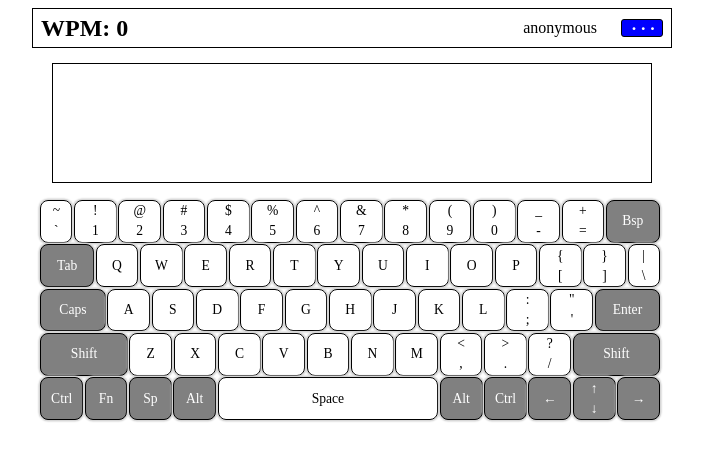
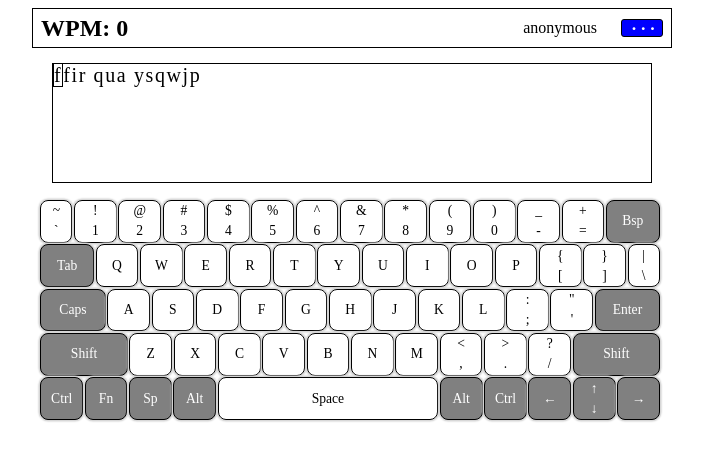
Before and after one commit to xtrabit/typing-practice, a React app: page / in a window 1280 px wide. Both pictures are taken after a click on the element 640 px from the left and 123 px from the top of the page. Shown: the top 460 px of the page, without its empty margins (288-991 px from the left). Built offline with nearby package versions, Linux system fonts and the light colour scheme; no server answers; the HTML template or start-up script is replaced by a standard one.

Commit message:
Implement basic exercise

```diff
--- a/src/components/Exercise.jsx
+++ b/src/components/Exercise.jsx
@@ -8,25 +8,38 @@
     this.state = {
       colorPressed: 'lightgreen',
       colorNormal: 'none',
-      testString: ''
+      colorUsed: '#DEB887',
+      testString: [],
+      index: 0,
+      test: false,
+      next: false
     };
     this.startExercise = this.startExercise.bind(this);
   }
 
   startExercise() {
+    // let node = document.getElementById('exercise');
+    // console.log('NODE ', node)
+    // node.innerHTML = '';
     const test = loadTest(this.props.data);
-    this.setState({testString: test});
+    this.setState({testString: test, index: 0});
     let time = 0;
     let start = 0;
     let end = 0;
     let current = null;
+
     const handleKey = (e) => {
+      if (this.state.next && e.type === 'keydown') {
+        this.setState({next: false});
+        this.startExercise();
+        return;
+      }
+      let index = this.state.index;
       const key = e.key;
-      console.log(e.type);
-      console.log(key);
       if (key === 'Escape') {
         window.removeEventListener('keydown', handleKey);
         window.removeEventListener('keyup', handleKey);
+        this.setState({test: false});
       }
       if  (e.type === 'keyup') {
         start = new Date();
@@ -44,19 +57,53 @@
             }, 250);
           })(current);
         }
+        console.log('CURRENT KEY - ', key)
+        let correctKey = this.state.testString[this.state.index];
+        let letter = document.getElementById('index' + this.state.index + correctKey);
+        console.log('index: ', this.state.index, '; key: ', key, '; expected key: ', correctKey)
+        if (key === this.state.testString[this.state.index]) {
+          letter.className = 'used';
+          // letter.style.cssText = `background-color: ${this.state.colorUsed}`;
+          index++;
+          if (index === this.state.testString.length) {
+            this.setState({next: true});
+            return;
+          }
+          correctKey = this.state.testString[index];
+          letter = document.getElementById('index' + index + correctKey);
+          letter.className = 'cursor';
+          this.setState({index: index});
+        } else {
+          console.log('index - ', index)
+          letter.className = 'mistake';
+        }
       }
     };
+    if (!this.state.test) {
+      window.addEventListener('keydown', handleKey.bind(this));
+      window.addEventListener('keyup', handleKey.bind(this));
+      this.setState({test: true});
+    }
+  }
 
-    console.log('add event listner')
-    window.addEventListener('keydown', handleKey);
-    window.addEventListener('keyup', handleKey);
+  displayString(flag) {
+    if (!flag) return null;
+    return this.state.testString.map((item, i) => {
+      return <span
+        key={'k' + item + i}
+        id={'index' + i + item}
+        className={i === 0 ? 'cursor' : 'regular'}
+        >
+        {item}
+        </span>
+    });
   }
 
   render() {
     return (
       <div className='exercise-wrapper'>
-        <div className='exercise' onClick={this.startExercise}>
-
+        <div id='exercise' className='exercise' onClick={this.startExercise} >
+          {this.displayString(this.state.test)}
         </div>
       </div>
     );
--- a/src/components/loadTest.js
+++ b/src/components/loadTest.js
@@ -1,6 +1,28 @@
+const {letters} = require('./charSet.js');
+
 const loadTest = (data) => {
   console.log(data);
+  return generateString();
+};
 
+const generateString = () => {
+  let min = 3;
+  let max = 7;
+  let str = [];
+  let length = 15;
+  let total = 0;
+  while(total < length) {
+    let qty = ~~(Math.random() * (max - min + 1) + min);
+    for (let i = 0; i < qty; i++) {
+      let index = ~~(Math.random() * letters.length);
+      str.push(letters[index]);
+      total++;
+    }
+    str.push(' ');
+    total++;
+  }
+  str.pop();
+  return str;
 };
 
 module.exports = {
--- a/src/components/styles.css
+++ b/src/components/styles.css
@@ -135,4 +135,18 @@
 .exercise {
   width: 100%;
   height: 100%;
+  font-size: 20px;
+  letter-spacing: 0.2vmin;
 }
+
+span.used {
+  background-color: #DEB887;
+}
+
+span.mistake {
+  background-color: red;
+}
+
+span.cursor {
+  border: solid black 1px;
+}
```
